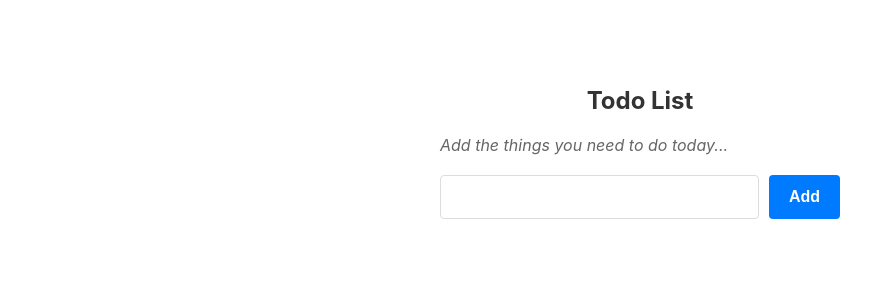
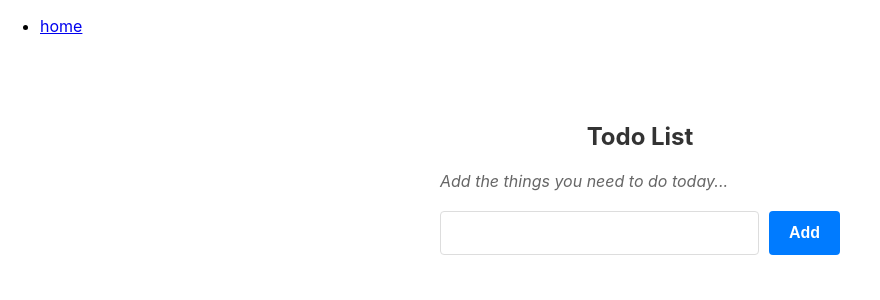
Before and after one commit to qiulu2/day10-todo, a React (Create React App) app: page / in a window 1280 px wide. Shown: the top 300 px of the page, without its empty margins (0-880 px from the left). Built offline with nearby package versions, Linux system fonts and the light colour scheme.

Commit message:
feat: integrate react-router for navigation and update App component structure

```diff
--- a/package.json
+++ b/package.json
@@ -9,6 +9,7 @@
     "@testing-library/user-event": "^13.5.0",
     "react": "^19.1.1",
     "react-dom": "^19.1.1",
+    "react-router": "^7.9.1",
     "react-scripts": "5.0.1",
     "web-vitals": "^2.1.4"
   },
--- a/src/App.js
+++ b/src/App.js
@@ -1,10 +1,39 @@
-import {createContext, useReducer} from "react";
+import {useReducer} from "react";
 import "./App.css"
 import {todoReducer} from "./reducers/TodoReducer";
 import {TodoGroup} from "./components/TodoGroup";
 import {TodoContext} from "./contexts/TodoContext";
+import {createBrowserRouter, NavLink, Outlet, RouterProvider} from "react-router";
 
 export const initState = [];
+
+function DefaultLayout(){
+    return <div>
+        <header>
+            <nav>
+                <ul>
+                    <li><NavLink to={"/"}>home</NavLink></li>
+                </ul>
+            </nav>
+        </header>
+        <main>
+            <Outlet />
+        </main>
+    </div>
+}
+
+let routers = createBrowserRouter([
+    {
+        path: "/",
+        element: <DefaultLayout />,
+        children:[
+            {
+                path: "/",
+                element: <TodoGroup />
+            }
+        ]
+    }
+]);
 
 
 function App() {
@@ -13,7 +42,7 @@
     return (
         <div>
             <TodoContext.Provider value={{state, dispatch}}>
-                <TodoGroup/>
+                <RouterProvider router={routers} />
             </TodoContext.Provider>
         </div>
     );
```
Also changed, not shown: 1 other file (tests, documents, lock files or other folders).
